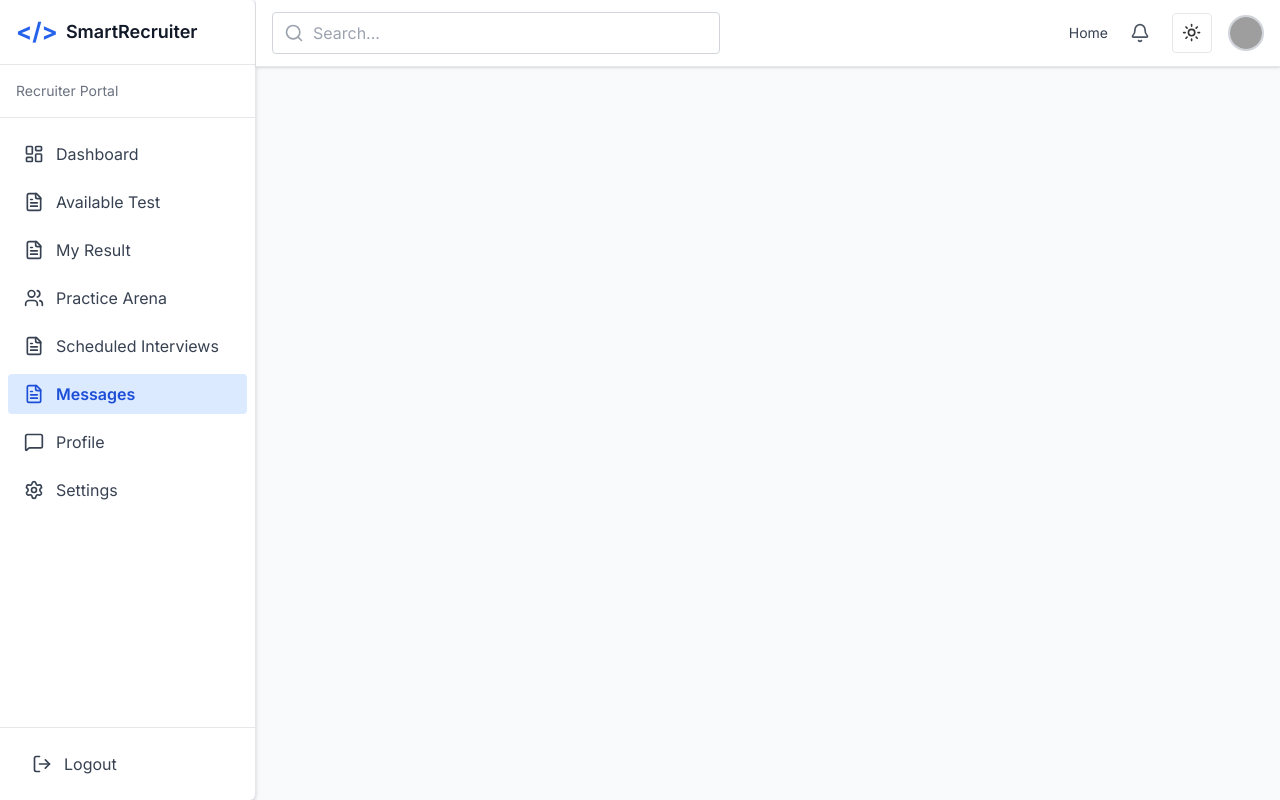
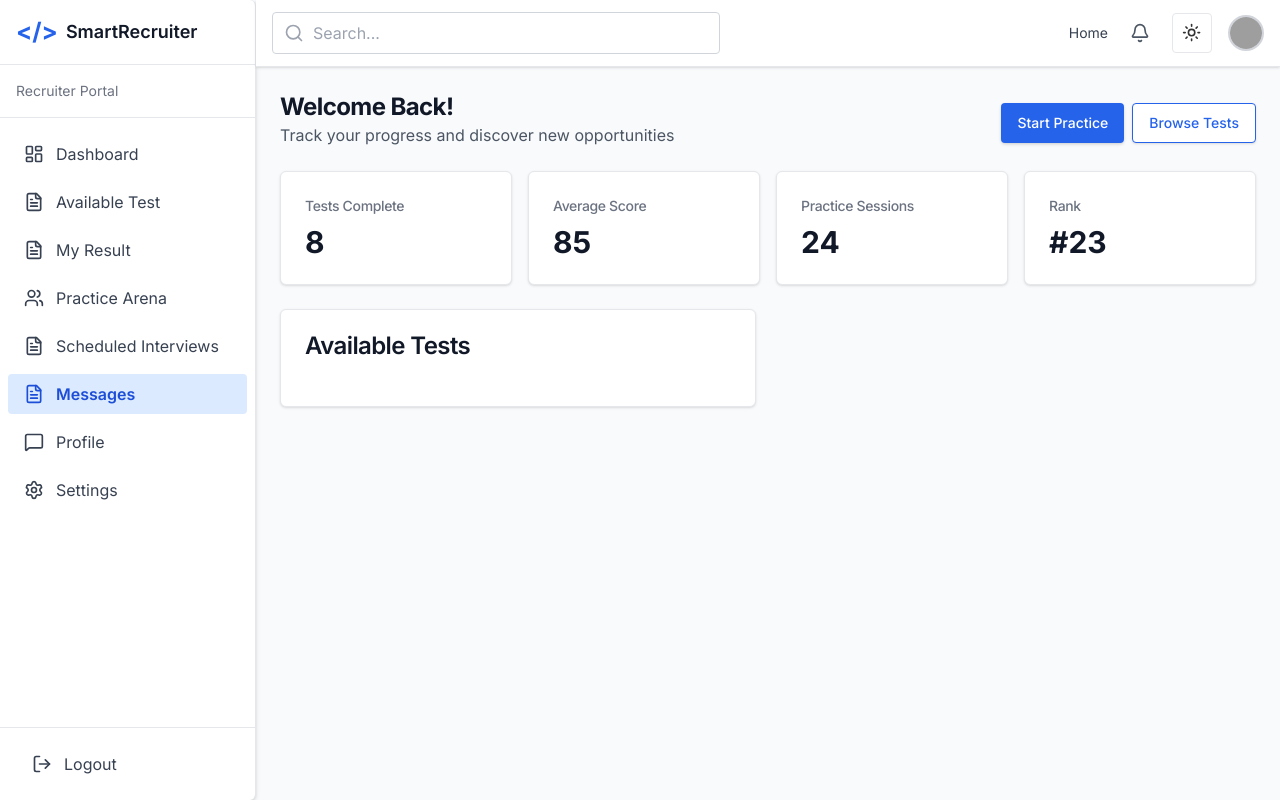
Before and after one commit to awuorochelle75/SmartRecruiter, a React (Vite) app in the folder client/: page /interviewee in a window 1280 px wide. Built offline with nearby package versions, Linux system fonts and the light colour scheme; grey boxes are pictures that could not be loaded.

Commit message:
adds the welcome top  buttons on the dashboard

```diff
--- a/client/src/pages/Interviewee/IntervieweeDashboard.jsx
+++ b/client/src/pages/Interviewee/IntervieweeDashboard.jsx
@@ -3,6 +3,7 @@ import { Search, Bell, User } from "lucide-react";
 import IntervieweeSidebar from "../../components/IntervieweeSidebar";
 import NavbarDashboard from "../../components/NavbarDashboard";
 import { Card, CardContent, CardHeader, CardTitle } from "@/components/ui/card";
+import { Button } from "@/components/ui/button";
 
 
 const interviewsData = [
@@ -59,7 +60,42 @@ const IntervieweeDashboard = () => {
         <NavbarDashboard/>
 
         {/* Page Content */}
-        <div className="flex-1 p-6">
+        <div className="flex-1 p-6 space-y-6">
+          <div className="flex  flex-col md:flex-row  md:items-center md:justify-between space-y-2">
+            <div>
+              <h2 className="text-2xl font-bold tracking-tight text-gray-900 dark:text-white">
+                Welcome Back!
+              </h2>
+              <p className="text-gray-600 dark:text-gray-400">
+                Track your progress and discover new opportunities
+              </p>
+            </div>
+            <div className="flex items-center space-x-2">
+              <Button variant="default" className="bg-blue-600 hover:bg-blue-700 text-white rounded-md px-4 py-2 shadow-md">Start Practice</Button>
+              <Button variant="outline" className="border-blue-600 text-blue-600 hover:bg-blue-50 dark:hover:bg-blue-900/20 rounded-md px-4 py-2 shadow-sm">
+                Browse Tests
+              </Button>
+            </div>
+          </div>
+
+          <div className="grid gap-4 md:grid-cols-2 lg:grid-cols-4">
+            <StatCard  title="Tests Complete" value="8"/>
+            <StatCard title="Average Score" value="85"/>
+            <StatCard title="Practice Sessions" value="24" />
+            <StatCard title="Rank" value="#23" />
+          </div>
+
+          <div className="grid gap-6 md:grid-cols-2">
+            <Card className="rounded-lg shadow">
+              <CardHeader>
+                <CardTitle className="text-gray-900 darkk:text-white">Available Tests</CardTitle>
+              </CardHeader>
+              <CardContent>
+                <p className=""></p>
+              </CardContent>
+            </Card>
+          </div>
+
         </div>
       </div>
     </div>
```
